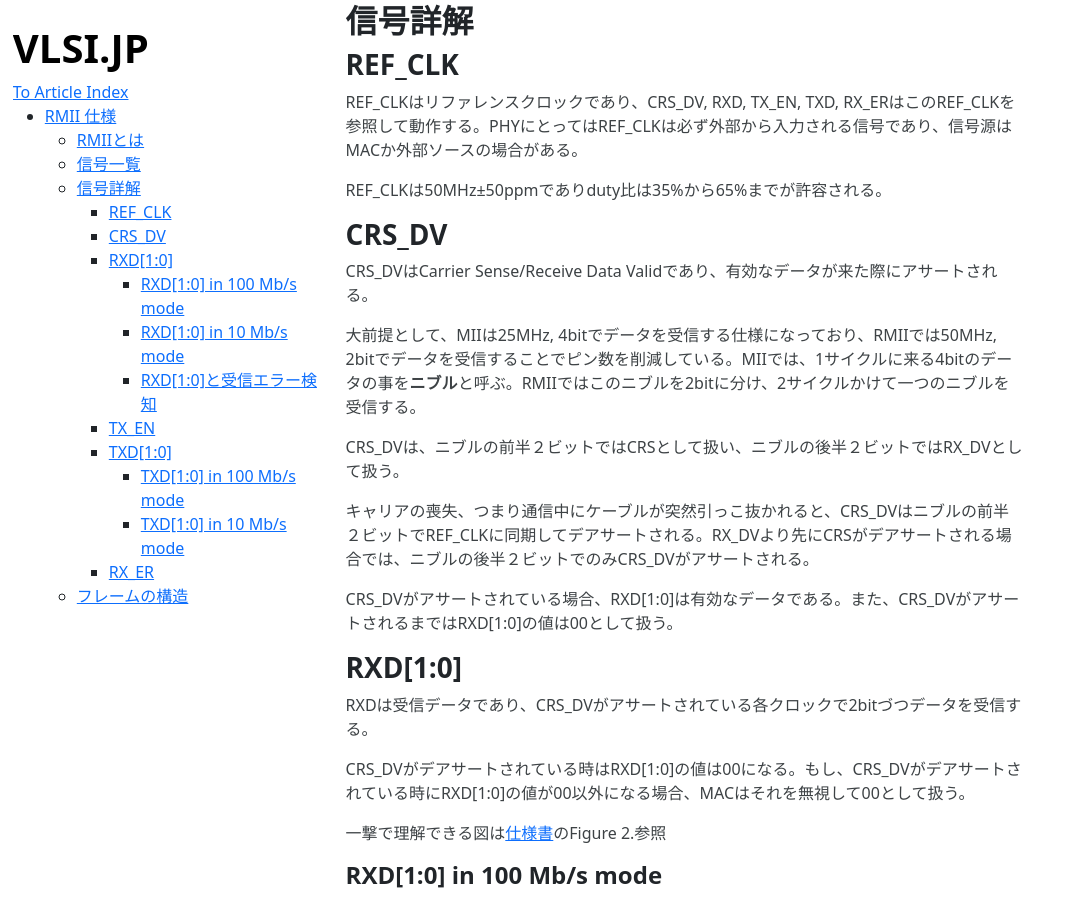
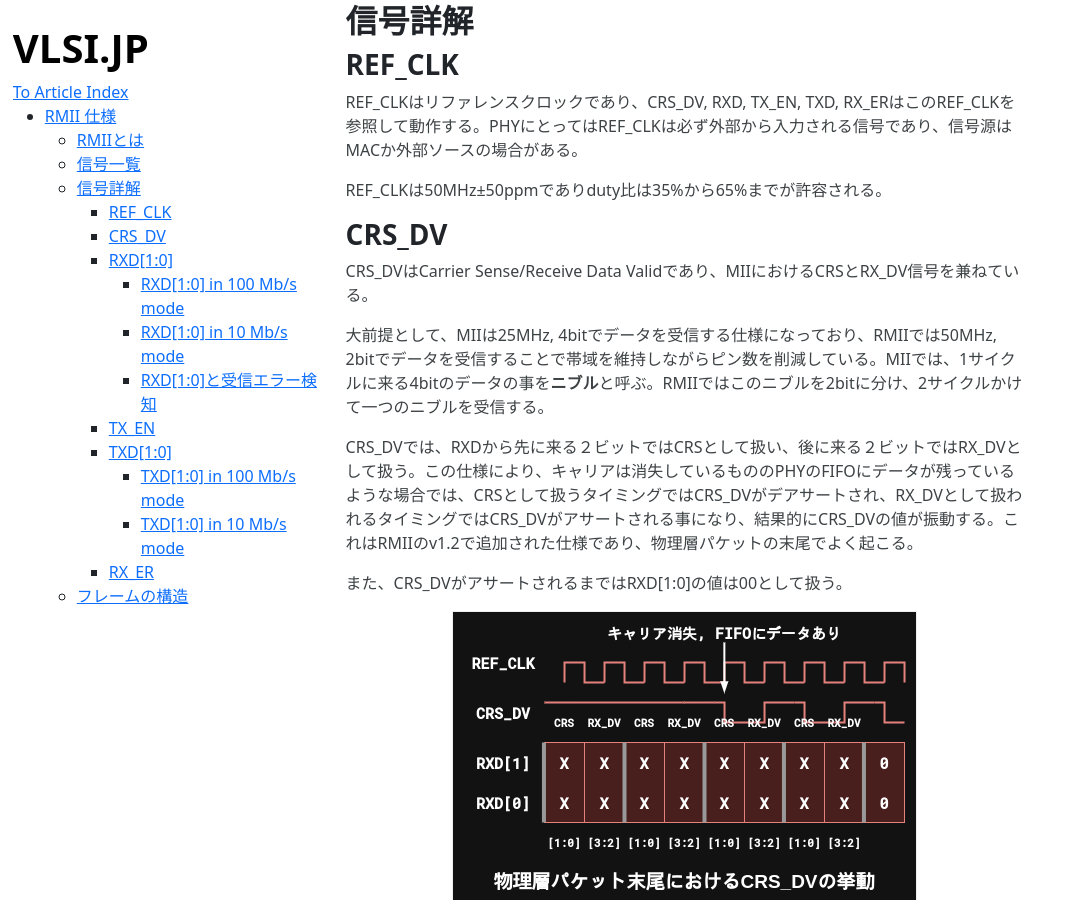
Before and after one commit to VLSI-JP/VLSI-JP.github.io, a Jekyll site: the page built from RMII.md, in a window 1280 px wide and 900 px high, scrolled down 757 px. Shown: the whole window, without its empty margins (0-1071 px from the left). Built offline with Jekyll 4.4.1, drawn with Linux system fonts in a browser that asks for light colours.

Commit message:
update CRS_DV

```diff
--- a/RMII.md
+++ b/RMII.md
@@ -37,15 +37,15 @@ REF_CLKは50MHz±50ppmでありduty比は35%から65%までが許容される。
 
 ### CRS_DV
 
-CRS_DVはCarrier Sense/Receive Data Validであり、有効なデータが来た際にアサートされる。
+CRS_DVはCarrier Sense/Receive Data Validであり、MIIにおけるCRSとRX_DV信号を兼ねている。
 
-大前提として、MIIは25MHz, 4bitでデータを受信する仕様になっており、RMIIでは50MHz, 2bitでデータを受信することでピン数を削減している。MIIでは、1サイクルに来る4bitのデータの事を**ニブル**と呼ぶ。RMIIではこのニブルを2bitに分け、2サイクルかけて一つのニブルを受信する。
+大前提として、MIIは25MHz, 4bitでデータを受信する仕様になっており、RMIIでは50MHz, 2bitでデータを受信することで帯域を維持しながらピン数を削減している。MIIでは、1サイクルに来る4bitのデータの事を**ニブル**と呼ぶ。RMIIではこのニブルを2bitに分け、2サイクルかけて一つのニブルを受信する。
 
-CRS_DVは、ニブルの前半２ビットではCRSとして扱い、ニブルの後半２ビットではRX_DVとして扱う。
+CRS_DVでは、RXDから先に来る２ビットではCRSとして扱い、後に来る２ビットではRX_DVとして扱う。この仕様により、キャリアは消失しているもののPHYのFIFOにデータが残っているような場合では、CRSとして扱うタイミングではCRS_DVがデアサートされ、RX_DVとして扱われるタイミングではCRS_DVがアサートされる事になり、結果的にCRS_DVの値が振動する。これはRMIIのv1.2で追加された仕様であり、物理層パケットの末尾でよく起こる。
 
-キャリアの喪失、つまり通信中にケーブルが突然引っこ抜かれると、CRS_DVはニブルの前半２ビットでREF_CLKに同期してデアサートされる。RX_DVより先にCRSがデアサートされる場合では、ニブルの後半２ビットでのみCRS_DVがアサートされる。
+また、CRS_DVがアサートされるまではRXD[1:0]の値は00として扱う。
 
-CRS_DVがアサートされている場合、RXD[1:0]は有効なデータである。また、CRS_DVがアサートされるまではRXD[1:0]の値は00として扱う。
+![](https://raw.githubusercontent.com/VLSI-JP/VLSI-JP.github.io/main/images/RMII/CRS_DV.png)
 
 ### RXD[1:0]
 
```
Also changed, not shown: images/RMII/CRS_DV.png (added).
